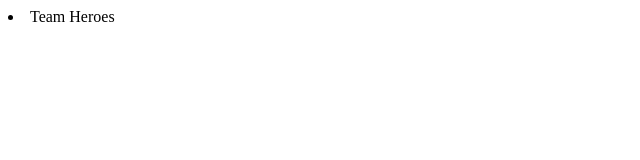
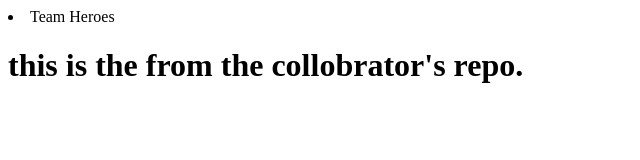
Before and after one commit to SawyerVann/V, a plain HTML site: page team.html in a window 1280 px wide. Shown: the whole page, without its empty margins (0-640 px from the left). Drawn offline with Linux system fonts and the light colour scheme.

Commit message:
some change from the Kussay's acc. 2

```diff
--- a/team.html
+++ b/team.html
@@ -8,5 +8,6 @@
 </head>
 <body>
     <li> Team Heroes</li>
+    <h1>this is the from the collobrator's repo.</h1>
 </body>
 </html>
```
